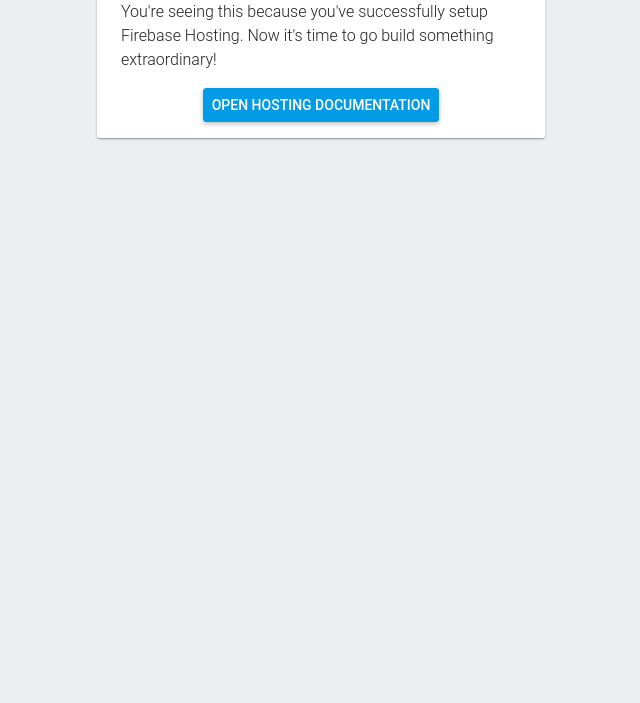
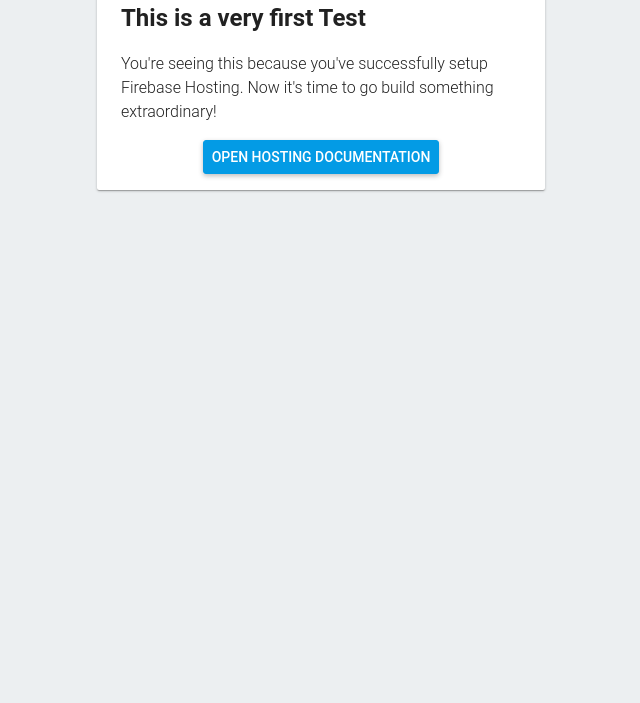
Before and after one commit to samueil/LocalHackDay-DMG, a website: page public/index.html in a window 1280 px wide. Shown: the part 97-800 px from the top of the page, without its empty margins (319-959 px from the left). Drawn offline with Linux system fonts and the light colour scheme.

Commit message:
very first test

```diff
--- a/public/index.html
+++ b/public/index.html
@@ -60,6 +60,7 @@
   <body>
     <div id="message">
       <h1>Welcome to Firebase Hosting</h1>
+      <h2>This is a very first Test</h2>
       <p>You're seeing this because you've successfully setup Firebase Hosting. Now it's time to go build something extraordinary!</p>
       <ul>
         <li><a target="_blank" href="https://firebase.google.com/docs/hosting/">Open Hosting Documentation</a></li>
```
